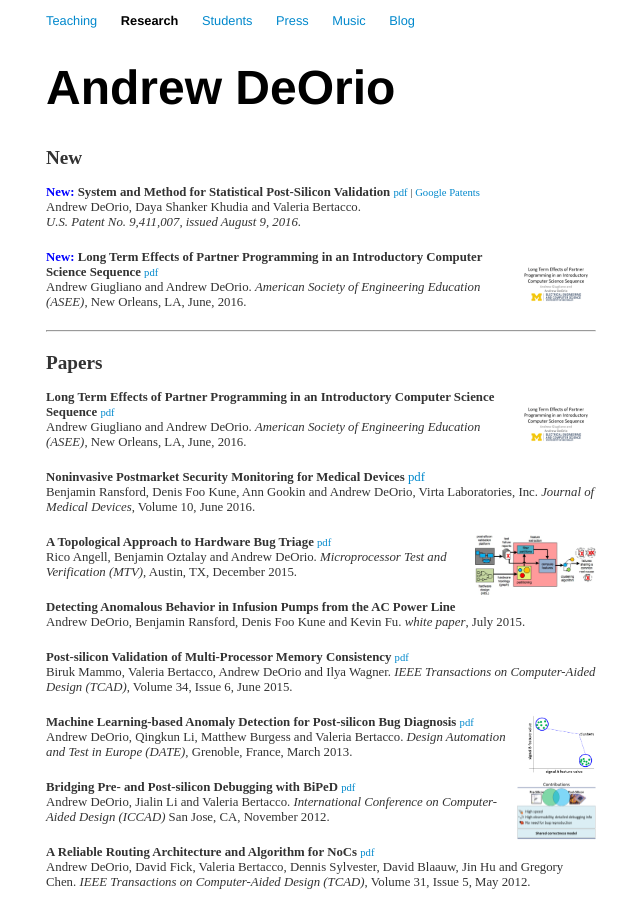
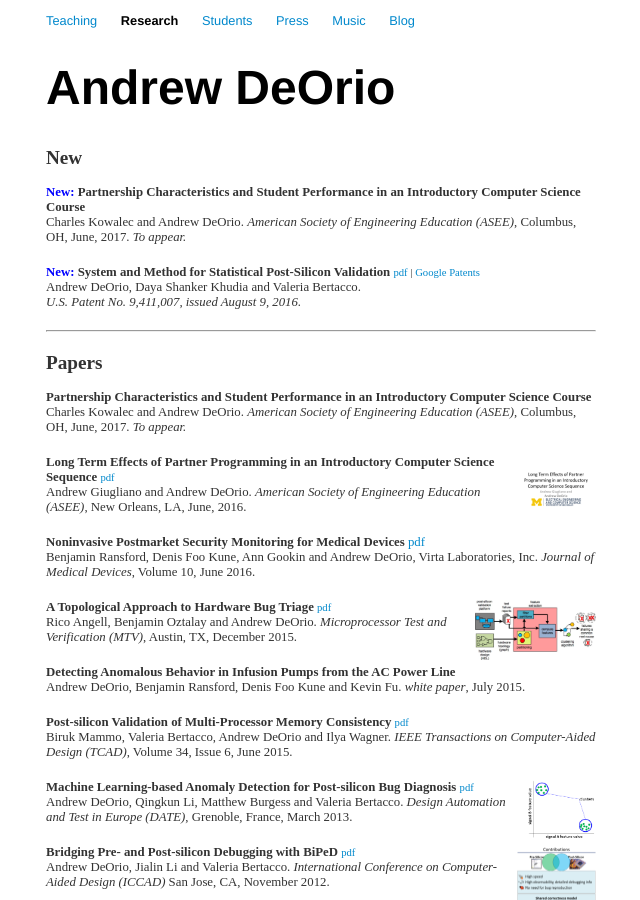
Before and after one commit to awdeorio/andrewdeorio.com, a Jekyll site: the page built from research/index.html, in a window 1280 px wide and 900 px high. Shown: the whole window, without its empty margins (319-959 px from the left). Built offline with Jekyll 4.4.1, drawn with Linux system fonts in a browser that asks for light colours; nearby versions of some CDN libraries.

```diff
--- a/research/index.html
+++ b/research/index.html
@@ -5,6 +5,15 @@ title: Research | Andrew DeOrio
 
 <div class="publication">
 <h2>New</h2>
+<b><font color="blue">New: </font></b>
+<b>Partnership Characteristics and Student Performance in an Introductory Computer Science Course</b>
+<br>
+Charles Kowalec and Andrew DeOrio.
+<i>American Society of Engineering Education (ASEE)</i>, Columbus, OH, June, 2017.
+<i>To appear.</i>
+</div>
+
+<div class="publication">
 <b><font color="blue">New: </font></b>
 <b>System and Method for Statistical Post-Silicon Validation</b>
 <small>
@@ -16,16 +25,6 @@ Andrew DeOrio, Daya Shanker Khudia and Valeria Bertacco.<br>
 </div>
 
 <div class="publication">
-<b><font color="blue">New: </font></b>
-<a href="assets/ASEE16-slides.pdf" target="_blank" >
-<img height=60 style="float:right" border=0 src="assets/ASEE16-thumbnail.png" alt="thumbnail"></a>
-<b>Long Term Effects of Partner Programming in an Introductory Computer Science Sequence</b>
-<small><a href="assets/ASEE16.pdf" target="_blank" >pdf</a></small><br>
-Andrew Giugliano and Andrew DeOrio.
-<i>American Society of Engineering Education (ASEE)</i>, New Orleans, LA, June, 2016.
-</div>
-
-<div class="publication">
 <hr>
 </div>
 
@@ -33,6 +32,17 @@ Andrew Giugliano and Andrew DeOrio.
 <!---------------------------------------------------------------------------->
 <div class="publication">
 <h2>Papers</h2>
+<!-- <a href="assets/ASEE17-slides.pdf" target="_blank" > -->
+<!-- <img height=60 style="float:right" border=0 src="assets/ASEE17-thumbnail.png" alt="thumbnail"></a> -->
+<b>Partnership Characteristics and Student Performance in an Introductory Computer Science Course</b>
+<!-- <small><a href="assets/ASEE17.pdf" target="_blank" >pdf</a></small> -->
+<br>
+Charles Kowalec and Andrew DeOrio.
+<i>American Society of Engineering Education (ASEE)</i>, Columbus, OH, June, 2017.
+<i>To appear.</i>
+</div>
+
+<div class="publication">
 <a href="assets/ASEE16-slides.pdf" target="_blank" >
 <img height=60 style="float:right" border=0 src="assets/ASEE16-thumbnail.png" alt="thumbnail"></a>
 <b>Long Term Effects of Partner Programming in an Introductory Computer Science Sequence</b>
```
